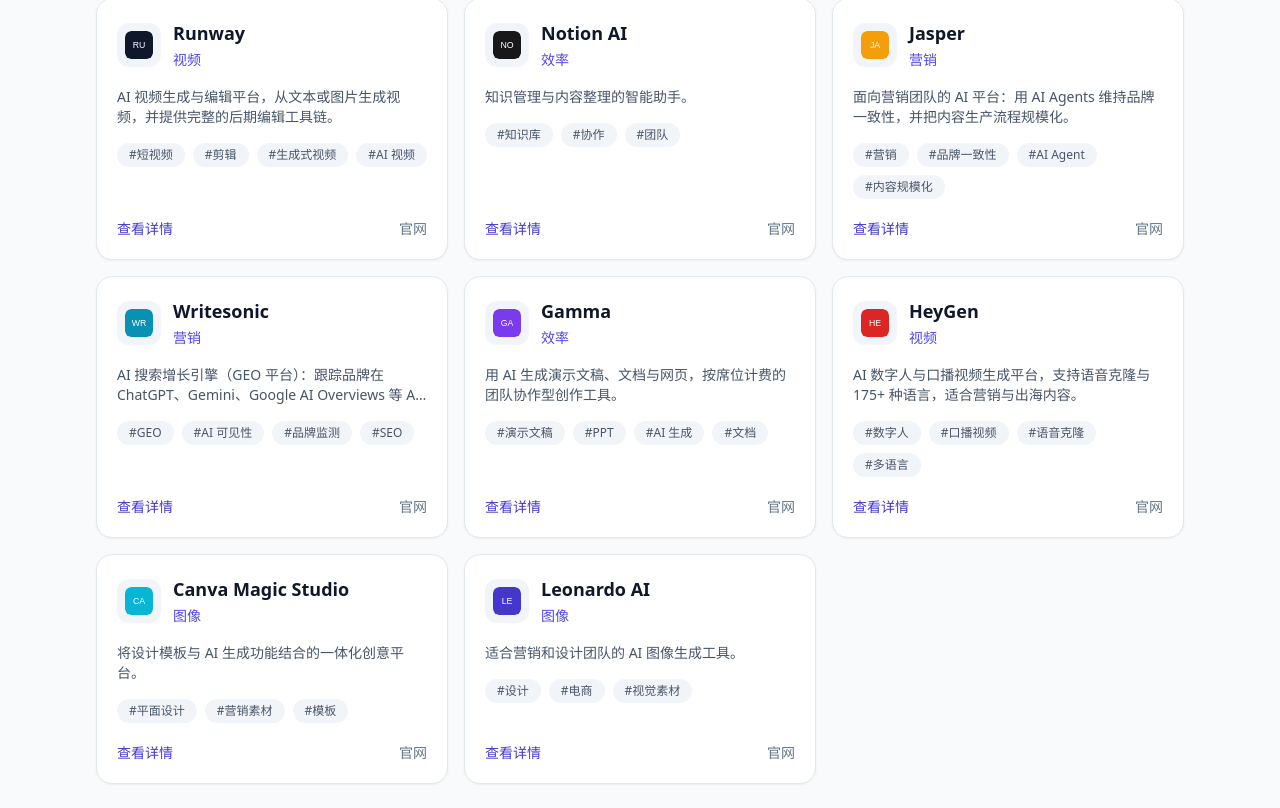
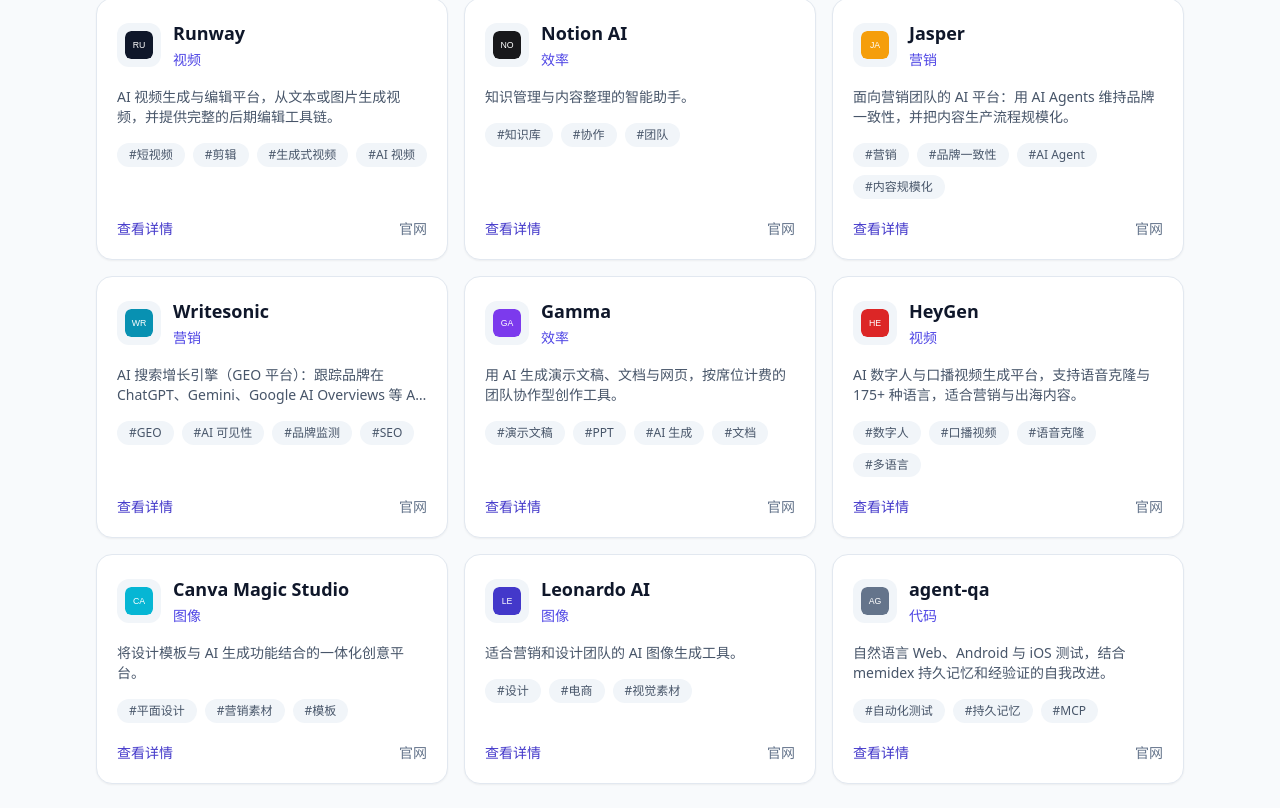
Before and after one commit to tytttta/ai-tools-nav, a Next.js app: page / in a window 1280 px wide. Shown: the part 553-1361 px from the top of the page. Built offline with nearby package versions, Linux system fonts and the light colour scheme.

Commit message:
Add agent-qa to the coding tools catalog

```diff
--- a/src/data/tools.ts
+++ b/src/data/tools.ts
@@ -447,5 +447,20 @@ export const tools: AITool[] = [
       }
     ],
     seoKeywords: ["Leonardo AI", "AI绘图", "设计工具"]
+  },
+  {
+    id: "21",
+    slug: "agent-qa",
+    name: "agent-qa",
+    description: "自然语言 Web、Android 与 iOS 测试，结合 memidex 持久记忆和经验证的自我改进。",
+    longDescription:
+      "agent-qa 通过命令行和 MCP 接口把自然语言测试接入开发工作流。memidex 持久记忆保存可复用的测试经验，经验证的自我改进帮助后续测试利用已验证的经验。CLI 可免费使用，配置的 AI 模型服务可能产生费用。",
+    icon: "agent-qa",
+    category: "代码",
+    tags: ["自动化测试", "持久记忆", "MCP"],
+    websiteUrl: "https://vostride.com",
+    affiliateUrl: "",
+    features: ["自然语言 Web 与移动端测试", "memidex 持久记忆", "经验证的自我改进", "CLI 与 MCP 接口"],
+    useCases: ["网页和移动应用功能验证", "开发工作流中的重复测试", "编码智能体调用测试能力"]
   }
 ];
```
